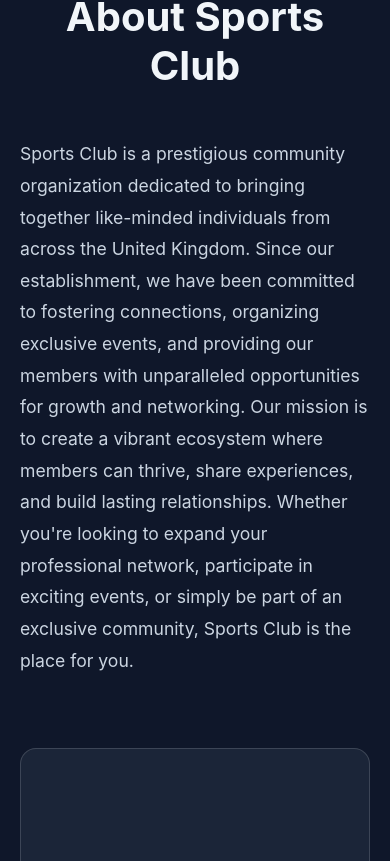
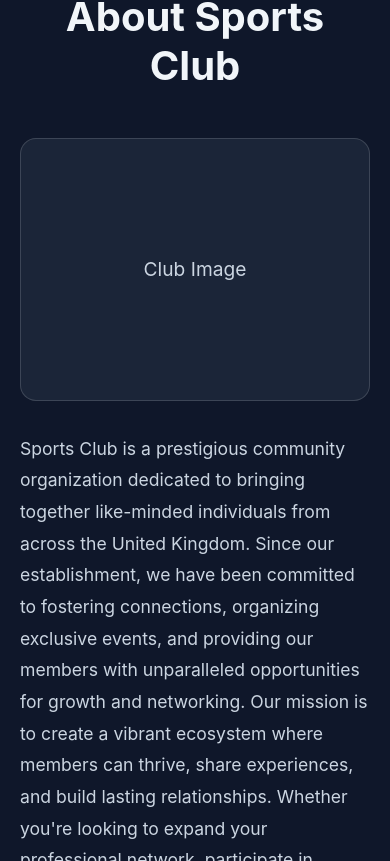
Before and after one commit to arshajworkdesk/UK-Club-Project-2025, an Angular app in the folder Front-end/: page / in a window 390 px wide. Shown: the part 1363-2224 px from the top of the page. Built offline with nearby package versions, Linux system fonts and the light colour scheme; no server answers.

Commit message:
supa base FE  integration

```diff
--- a/Front-end/src/app/app.component.ts
+++ b/Front-end/src/app/app.component.ts
@@ -72,7 +72,7 @@ export class AppComponent implements OnInit {
       },
       error: (error) => {
         if (error?.status !== 404) {
-          console.error('Error loading club name for title:', error);
+        console.error('Error loading club name for title:', error);
         }
         // Keep default title from constants
       }
--- a/Front-end/src/app/components/navigation/navigation.component.ts
+++ b/Front-end/src/app/components/navigation/navigation.component.ts
@@ -82,7 +82,7 @@ export class NavigationComponent implements OnInit {
       },
       error: (error) => {
         if (error?.status !== 404) {
-          console.error('Error loading club name:', error);
+        console.error('Error loading club name:', error);
         }
         // Keep default BRAND_NAME
       }
--- a/Front-end/src/app/constants/app.messages.ts
+++ b/Front-end/src/app/constants/app.messages.ts
@@ -6,7 +6,7 @@
 export const APP_MESSAGES = {
   // Success Messages
   SUCCESS: {
-    REGISTRATION_SUBMITTED: 'Your membership request has been submitted. Awaiting admin approval.',
+    REGISTRATION_SUBMITTED: 'Your membership request has been submitted. Awaiting admin approval. You will be emailed shortly.',
     MEMBERSHIP_REQUEST_SUBMITTED: 'Membership request submitted successfully',
     CONTACT_MESSAGE_SENT: "Message sent successfully! We'll get back to you soon.",
     LOGIN_SUCCESS: 'Login successful',
--- a/Front-end/src/app/pages/admin-dashboard/admin-dashboard.component.ts
+++ b/Front-end/src/app/pages/admin-dashboard/admin-dashboard.component.ts
@@ -93,12 +93,12 @@ export class AdminDashboardComponent implements OnInit {
   // Get user profile picture URL
   getUserProfilePictureUrl(): string | null {
     if (this.currentUserMember?.profilePictureUrl) {
-      // If it's already a full URL, return it
+      // If it's already a full Supabase Storage URL, return it
       if (this.currentUserMember.profilePictureUrl.startsWith('http://') ||
           this.currentUserMember.profilePictureUrl.startsWith('https://')) {
         return this.currentUserMember.profilePictureUrl;
       }
-      // Otherwise, use API service to construct URL from filename
+      // Otherwise, use API service to construct URL from path (backend should normally return full URLs)
       return this.apiService.getProfilePictureUrl(this.currentUserMember.profilePictureUrl);
     }
     return null;
@@ -107,12 +107,12 @@ export class AdminDashboardComponent implements OnInit {
   // Get profile picture URL for any member
   getMemberProfilePictureUrl(member: any): string | null {
     if (member?.profilePictureUrl) {
-      // If it's already a full URL, return it
+      // If it's already a full Supabase Storage URL, return it
       if (member.profilePictureUrl.startsWith('http://') ||
           member.profilePictureUrl.startsWith('https://')) {
         return member.profilePictureUrl;
       }
-      // Otherwise, use API service to construct URL from filename
+      // Otherwise, use API service to construct URL from path (backend should normally return full URLs)
       return this.apiService.getProfilePictureUrl(member.profilePictureUrl);
     }
     return null;
@@ -728,13 +728,15 @@ export class AdminDashboardComponent implements OnInit {
   }
 
   onClubImageError(event: Event): void {
-    console.error('Error loading club image:', event);
     const img = event.target as HTMLImageElement;
-    // Try to reload with cache busting
-    if (img.src) {
-      const url = new URL(img.src);
-      url.searchParams.set('t', Date.now().toString());
-      img.src = url.toString();
+    const currentSrc = img.src;
+    // Add cache busting parameter if not already present
+    if (!currentSrc.includes('?t=')) {
+      img.src = currentSrc + '?t=' + new Date().getTime();
+    } else {
+      // If already tried with cache busting, hide the image to prevent infinite retry loop
+      console.warn('Club image failed to load after retry, hiding image:', currentSrc);
+      img.style.display = 'none';
     }
   }
 
--- a/Front-end/src/app/pages/home/home.component.html
+++ b/Front-end/src/app/pages/home/home.component.html
@@ -43,13 +43,13 @@
         </div>
         <div class="about-image">
           <img
-            *ngIf="clubDetails.clubImage && getClubImageUrl(clubDetails.clubImage)"
-            [src]="getClubImageUrl(clubDetails.clubImage)"
+            *ngIf="clubDetails.clubImage && clubImageUrl"
+            [src]="clubImageUrl"
             [alt]="APP_MESSAGES.UI.IMAGE_ALT.CLUB_IMAGE"
             class="club-image"
             (error)="onClubImageError($event)"
           />
-          <div *ngIf="!clubDetails.clubImage || !getClubImageUrl(clubDetails.clubImage)" class="image-placeholder">
+          <div *ngIf="!clubDetails.clubImage || !clubImageUrl" class="image-placeholder">
             <span>{{ APP_MESSAGES.UI.HOME.CLUB_IMAGE }}</span>
           </div>
         </div>
--- a/Front-end/src/app/pages/home/home.component.scss
+++ b/Front-end/src/app/pages/home/home.component.scss
@@ -155,28 +155,48 @@
   display: grid;
   grid-template-columns: 1fr 1fr;
   gap: 48px;
-  align-items: center;
+  align-items: start;
+  min-width: 0; // Prevent grid overflow
+
+  @media (max-width: 768px) {
+    grid-template-columns: 1fr;
+  }
 }
 
 .about-text {
+  min-width: 0; // Prevent text overflow
+  overflow-wrap: break-word;
+  word-wrap: break-word;
+
   p {
     font-size: 1.1rem;
     line-height: 1.8;
     color: var(--text-secondary);
     margin-bottom: 24px;
+    overflow-wrap: break-word;
+    word-wrap: break-word;
   }
 }
 
 .about-image {
+  position: relative;
+  width: 100%;
+  min-width: 0; // Prevent grid item overflow
+  flex-shrink: 0; // Prevent image from shrinking
+
   .club-image {
     width: 100%;
     height: auto;
+    min-height: 200px;
+    max-width: 100%;
     aspect-ratio: 4/3;
     object-fit: cover;
     border-radius: 16px;
     border: 1px solid var(--border-medium);
     box-shadow: var(--shadow-md);
     transition: transform 0.3s ease, box-shadow 0.3s ease;
+    display: block;
+    background: var(--bg-card);
 
     &:hover {
       transform: scale(1.02);
@@ -434,6 +454,11 @@
 
   .about-content {
     grid-template-columns: 1fr;
+    gap: 32px;
+  }
+
+  .about-image {
+    order: -1; // Show image first on mobile
   }
 
   .features-grid {
--- a/Front-end/src/app/pages/home/home.component.ts
+++ b/Front-end/src/app/pages/home/home.component.ts
@@ -20,6 +20,7 @@ export class HomeComponent implements OnInit {
     description: '',
     clubImage: null
   };
+  clubImageUrl: string | null = null;
   isLoadingClubDetails = true;
 
   features = APP_MESSAGES.UI.HOME_FEATURES;
@@ -44,10 +45,16 @@ export class HomeComponent implements OnInit {
       next: (details) => {
         this.clubDetails = {
           clubName: details.clubName || APP_CONSTANTS.BRAND_NAME,
-          establishedYear: details.establishedYear || 2020,
+          establishedYear: details.establishedYear || APP_CONSTANTS.DEFAULTS.ESTABLISHED_YEAR,
           description: details.description || '',
           clubImage: details.clubImage || null
         };
+        // Set the resolved image URL
+        if (this.clubDetails.clubImage) {
+          this.clubImageUrl = this.getClubImageUrl(this.clubDetails.clubImage);
+        } else {
+          this.clubImageUrl = null;
+        }
         this.isLoadingClubDetails = false;
         // Update yearsEstablished based on established year
         if (details.establishedYear) {
@@ -60,7 +67,7 @@ export class HomeComponent implements OnInit {
         // Use default values if API fails
         this.clubDetails = {
           clubName: APP_CONSTANTS.BRAND_NAME,
-          establishedYear: 2020,
+          establishedYear: APP_CONSTANTS.DEFAULTS.ESTABLISHED_YEAR,
           description: `${APP_CONSTANTS.BRAND_NAME} is a prestigious community organization dedicated to bringing together like-minded individuals from across the United Kingdom. Since our establishment, we have been committed to fostering connections, organizing exclusive events, and providing our members with unparalleled opportunities for growth and networking. Our mission is to create a vibrant ecosystem where members can thrive, share experiences, and build lasting relationships. Whether you're looking to expand your professional network, participate in exciting events, or simply be part of an exclusive community, ${APP_CONSTANTS.BRAND_NAME} is the place for you.`
         };
         this.clubStats.yearsEstablished = 5;
@@ -91,16 +98,16 @@ export class HomeComponent implements OnInit {
 
   /**
    * Get club image URL using API service
-   * @param imageNameOrUrl The filename, Cloudinary public ID, or full URL stored in database
+   * @param imageNameOrUrl The Supabase Storage path (bucket/filename) or full Supabase URL from backend
    * @returns Full URL to access the club image
    */
   getClubImageUrl(imageNameOrUrl: string | null | undefined): string | null {
     if (!imageNameOrUrl) return null;
-    // If it's already a full URL (Cloudinary), return as-is
+    // If it's already a full URL (Supabase Storage), return as-is
     if (imageNameOrUrl.startsWith('http://') || imageNameOrUrl.startsWith('https://')) {
       return imageNameOrUrl;
     }
-    // Otherwise, use API service to construct URL (for backward compatibility)
+    // Otherwise, use API service (backend should normally return full URLs)
     return this.apiService.getClubImageUrl(imageNameOrUrl);
   }
 
@@ -109,9 +116,7 @@ export class HomeComponent implements OnInit {
    * @param event Error event from image element
    */
   onClubImageError(event: Event): void {
-    console.error('Error loading club image:', event);
-    const img = event.target as HTMLImageElement;
-    // If the image fails to load, set clubImage to null to show placeholder
-    this.clubDetails.clubImage = null;
+    // If the image fails to load, clear the URL to show placeholder
+    this.clubImageUrl = null;
   }
 }
--- a/Front-end/src/app/pages/members/members.component.scss
+++ b/Front-end/src/app/pages/members/members.component.scss
@@ -158,11 +158,11 @@
   display: flex;
   flex-direction: column;
   gap: 10px;
-}
+  }
 
 .pill-label {
   color: rgba(255, 255, 255, 0.7);
-  font-weight: 600;
+    font-weight: 600;
   text-transform: uppercase;
   font-size: 0.8rem;
   letter-spacing: 1px;
```
Also changed, not shown: Front-end/src/app/pages/members/members.component.ts (+4 -4 lines), Front-end/src/app/services/api.service.ts (+12 -10 lines), Front-end/src/app/pages/members/members.component.html (indentation only).
